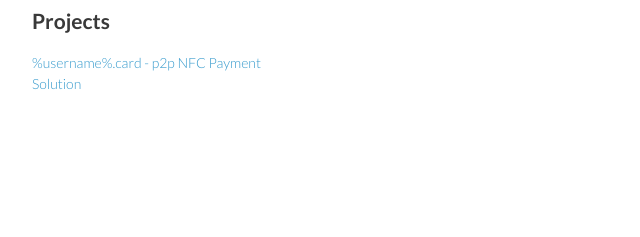
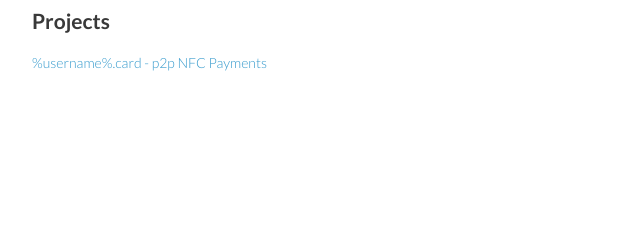
Before and after one commit to mosgeeks/mosgeeks.github.io, a plain HTML site: page index.html in a window 1280 px wide. Shown: the part 141-378 px from the top of the page, 178-818 px from the left. Drawn offline with Linux system fonts and the light colour scheme.

Commit message:
Text adjustment

```diff
--- a/index.html
+++ b/index.html
@@ -19,7 +19,7 @@
         <p class="view"><a href="https://github.com/mosgeeks">Team GitHub Profile</a></p>
 
         <h2>Projects</h2>
-        <p class="view"><a href="https://nfc.mosgeeks.org">%username%.card - p2p NFC Payment Solution</a></p>
+        <p class="view"><a href="https://nfc.mosgeeks.org">%username%.card - p2p NFC Payments</a></p>
 
       </header>
       <section>
```
